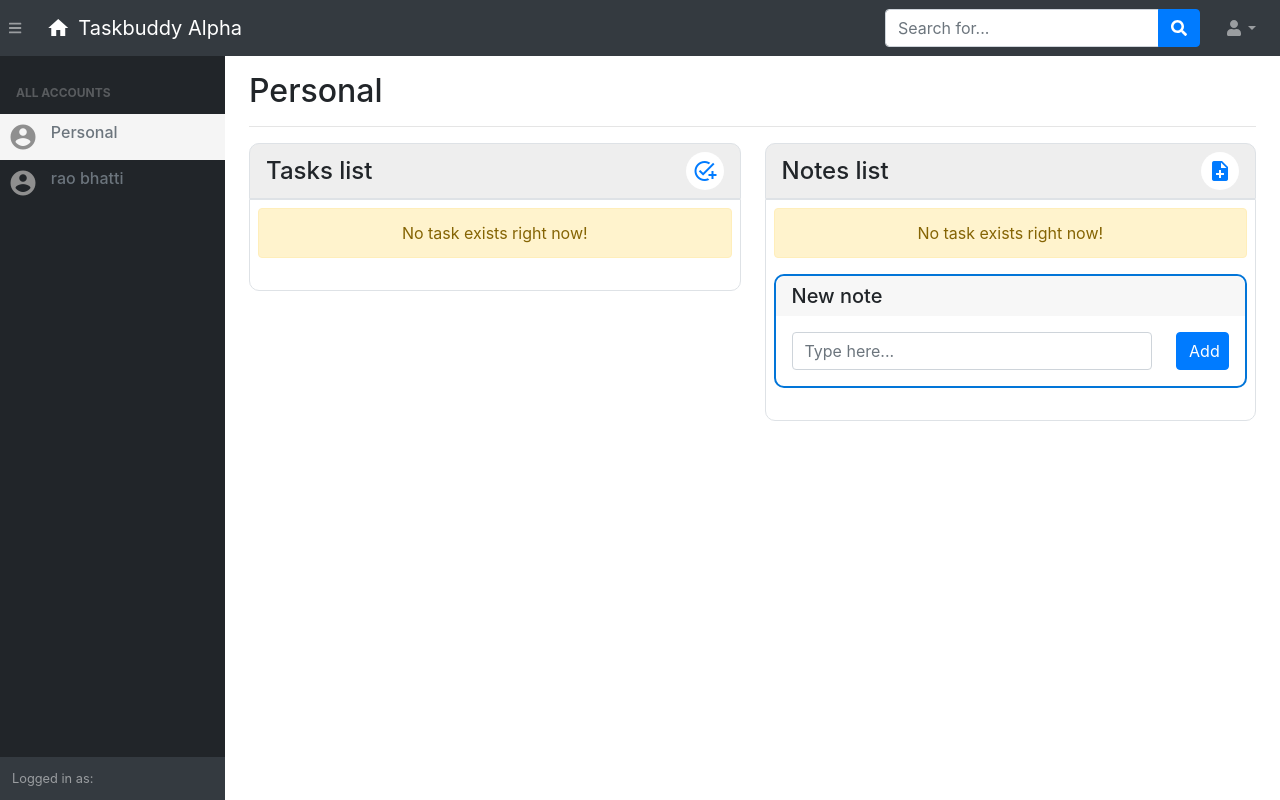
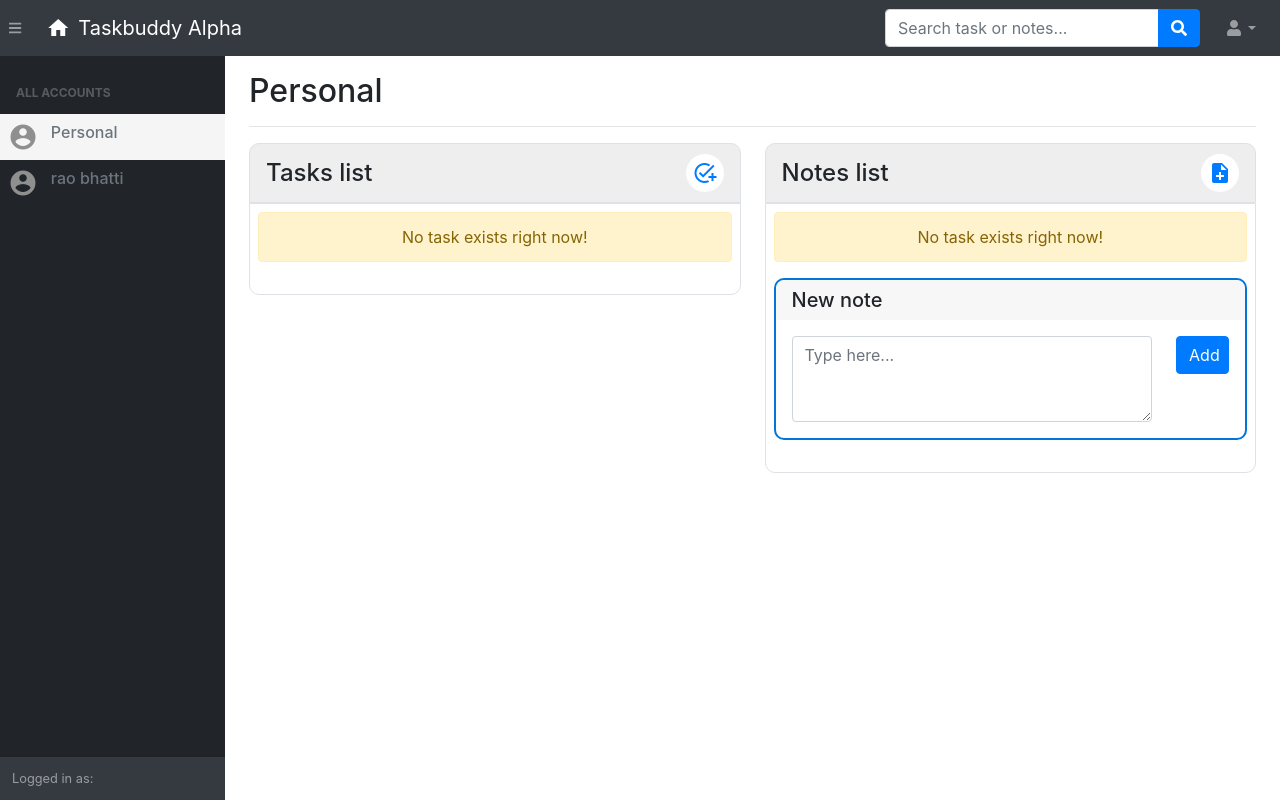
Before and after one commit to SyedMaazHassan/task-management, a Django app: page /customer/0 in a window 1280 px wide, after a click on "note_add". Run offline with Django 3.2, Linux system fonts and the light colour scheme; a user stored in the database is signed in; data comes from the database, SQL or seed files in the repository; both versions use the stored data as it was after the commit; some libraries are stand-ins or nearby versions.

Commit message:
third revision

```diff
--- a/task/models.py
+++ b/task/models.py
@@ -38,7 +38,7 @@
 
 	def get_status(self):
 		if self.status == 0:
-			wording = "ON GOING"
+			wording = "OPEN"
 			class_name = "on-going-label"
 			box_class = "ongoing"
 
--- a/task/templates/task/customer.html
+++ b/task/templates/task/customer.html
@@ -16,10 +16,14 @@
             <div class="row">
                 <div class="col-lg-12">
                     <div class="container-fluid">
+                        {% if query_to_show %}
+                            <h2 class="mt-3">Search results for <b class="text-primary">"{{ query_to_show }}"</b></h2>
+                        {% else %}
                             {% if my_customer %}
                                 <h2 class="mt-3">{{my_customer.first_name}} {{my_customer.last_name}}  </h2>
                             {% else %}
                                 <h2 class="mt-3">Personal</h2>
+                            {% endif %}
                         {% endif %}
                         <hr class="mb-2">
 
@@ -30,11 +34,16 @@
 
                             <div class="col-sm-6 py-2">
 
-                                <div class="border py-2 px-3 d-flex align-items-center" style="background-color: #eeeeee; border-radius: 10px 10px 0px 0px;">
+                                <div class="border d-flex align-items-center px-3" style="height:60px; background-color: #eeeeee; border-radius: 10px 10px 0px 0px;">
                                     <h4 class="my-0"  style="width: 50%;">Notes list</h4>
+
+                                    {% if not customer_section %}
                                         <div class="form-group my-0 justify-content-end d-flex" style="width: 50%;">
                                             <i class="material-icons myIcon text-primary bg-white mk-pointer ml-2 my-0" data-toggle="collapse" data-target="#new-note-form" title="Add note">note_add</i>
                                         </div>
+
+                                    {% endif %}
+
 
                                 </div>
 
@@ -69,7 +78,7 @@
                                                 <div class="row">
                                                     <div class="col-sm-10">
                                                         <div class="form-group my-0">
-                                                            <input class="form-control my-0" type="text" name="newNote" placeholder="Type here..." required>
+                                                            <textarea class="form-control my-0"  name="newNote" rows="3"  placeholder="Type here..." required></textarea>
                                                         </div>
                                                     </div>
 
@@ -119,12 +128,22 @@
 
                                             </div>
 
+
+
+
                                             {% if customer_section %}
-                                                <hr class="my-1">
+
+                                                <!-- <hr class="my-1"> -->
                                                 <div class="text-right">
-                                                    Customer: <b>Syed Maaz Hassan</b>
+                                                    {% if note.added_for %}
+                                                        Customer: <b>{{ note.added_for }}</b>
+                                                    {% else %}
+                                                        <b>Personal</b>
+                                                    {% endif %}
                                                 </div>
+
                                             {% endif %}
+
                                         </div>
 
                                         {% endfor %}
--- a/task/templates/task/inc/navbar.inc.html
+++ b/task/templates/task/inc/navbar.inc.html
@@ -10,11 +10,11 @@
 
     {% if user.is_authenticated %}
     <!-- Navbar Search-->
-    <form class="d-none d-md-inline-block form-inline ml-auto mr-0 mr-md-3 my-2 my-md-0">
+    <form method="GET" action="{% url 'search' %}" class="d-none d-md-inline-block form-inline ml-auto mr-0 mr-md-3 my-2 my-md-0">
         <div class="input-group">
-            <input class="form-control" type="text" placeholder="Search for..." aria-label="Search" aria-describedby="basic-addon2" />
+            <input class="form-control" name="query" value="{{ query }}" type="text" placeholder="Search task or notes..." aria-label="Search" aria-describedby="basic-addon2" required>
             <div class="input-group-append">
-                <button class="btn btn-primary" type="button"><i class="fas fa-search"></i></button>
+                <button class="btn btn-primary" type="submit"><i class="fas fa-search"></i></button>
             </div>
         </div>
     </form>
--- a/task/templates/task/inc/sidebar.inc.html
+++ b/task/templates/task/inc/sidebar.inc.html
@@ -4,7 +4,7 @@
             <div class="sb-sidenav-menu-heading">ALL ACCOUNTS</div>
 
 
-            <div class="profile-card p-2 {% if not my_customer and temp %}profile-focused{% endif %}">
+            <div class="profile-card p-2 {% if not my_customer and temp and not query %}profile-focused{% endif %}">
                 <div class="row">
                     <div class="col-sm-2 d-flex align-items-center">
                         <i class="material-icons" style="color: #8f8f8f; font-size: 30px;">account_circle</i>
--- a/task/templates/task/inc/task-section.inc.html
+++ b/task/templates/task/inc/task-section.inc.html
@@ -1,4 +1,4 @@
-<div class="border py-2 px-3 d-flex align-items-center" style="background-color: #eeeeee; border-radius: 10px 10px 0px 0px;">
+<div class="border d-flex align-items-center px-3" style="height:60px; background-color: #eeeeee; border-radius: 10px 10px 0px 0px;">
     <h4 class="my-0"  style="width: 50%;">Tasks list</h4>
     <div class="form-group my-0 justify-content-end d-flex" style="width: 50%;">
         {% if all_tasks %}
@@ -7,7 +7,7 @@
             <option value="all">All tasks</option>
             <option value="complete">Completed tasks</option>
             <option value="late">Late tasks</option>
-            <option value="ongoing">Ongoing tasks</option>
+            <option value="ongoing">Open</option>
         </select>
         {% endif %}
 
--- a/task/urls.py
+++ b/task/urls.py
@@ -19,7 +19,8 @@
     path('note_delete/<int:id>/',views.delete_note,name='deletenote'),
     path('operation', views.operation, name="operation"),
     path('operation-note', views.operation_note, name="operation-note"),
-    path('editText', views.editText, name="editText")
+    path('editText', views.editText, name="editText"),
+    path('search', views.search, name="search")
 
 ]
 
--- a/task/views.py
+++ b/task/views.py
@@ -166,6 +166,44 @@
 
 
 @login_required(login_url='login')
+def search(request):
+	# try:
+		if request.method == "GET" and request.GET['query'] != "":
+			context = {
+				'today': datetime.now().date()
+			}
+			query = request.GET['query']
+
+			if len(query) > 30:
+				query_to_show = query[0: 30]+"..."
+			else:
+				query_to_show = query
+
+			all_tasks = myTask.objects.filter(added_by = request.user, task_text__contains=query).order_by('-id')
+			all_notes = myNote.objects.filter(added_by = request.user, note_text__contains=query).order_by('-id')
+
+			for task in all_tasks:
+				if task.due_date < datetime.now().date():
+					task.late_now()
+
+			context['query_to_show'] = query_to_show
+			context['query'] = request.GET['query']
+			context['all_tasks'] = all_tasks
+			context['all_notes'] = all_notes
+			context['customers'] = Customer.objects.filter(added_by = request.user).order_by('first_name')
+			context['customer_section'] = True
+			context['temp'] = True
+			return render(request, "task/customer.html", context)
+		else:
+			return redirect("home page")
+	# except:
+	# 	return redirect("home page")
+
+
+
+
+
+@login_required(login_url='login')
 def index(request):
 	form=CustomerForm()
 	customers=Customer.objects.filter(added_by = request.user).order_by('first_name')
```
Also changed, not shown: db.sqlite3. Lines whose indentation alone changed are shown as unchanged.
